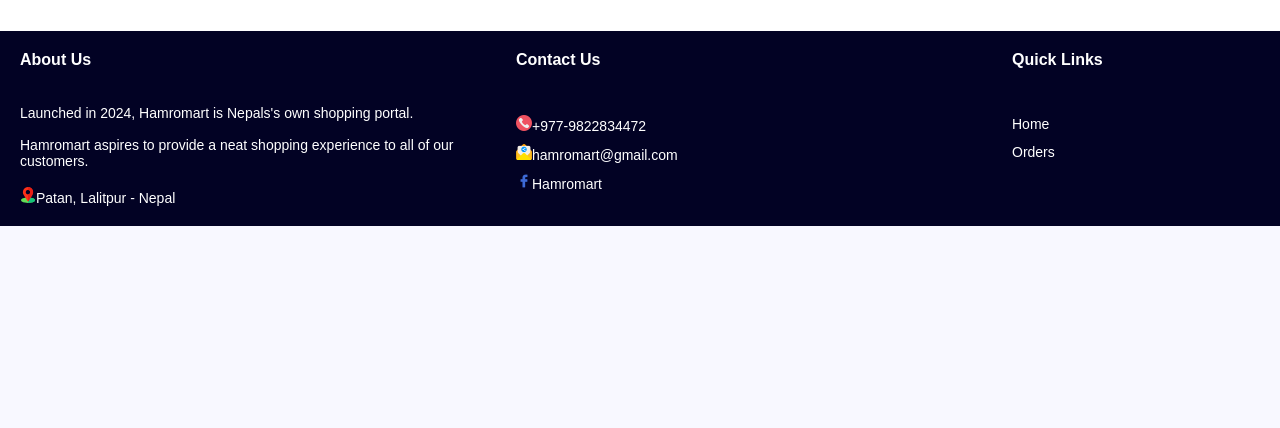
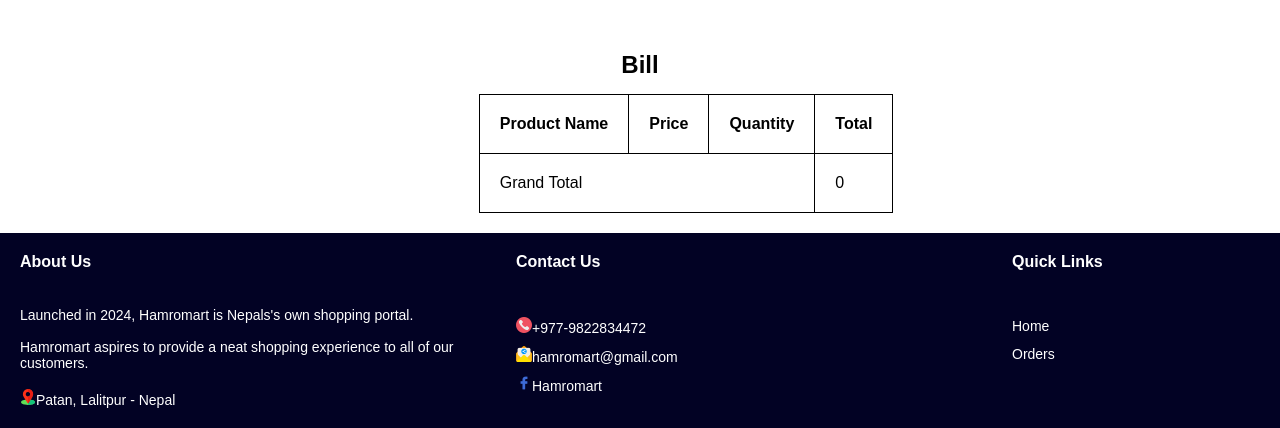
Before and after one commit to flamie4k/hamromart, a PHP site: page /user_payment.php in a window 1280 px wide. Shown: the part 752-1180 px from the top of the page. Before the commit the page ends 978 px from the top, so only its background shows below. Run offline with PHP 8.4, Linux system fonts and the light colour scheme; a user stored in the database is signed in; data that the repository does not hold is empty.

Commit message:
Added billing feature

```diff
--- a/admin_footer.php
+++ b/admin_footer.php
@@ -1,4 +1,4 @@
-
+<div class="absolute_bottom_admin_footer">
 <section id="footer">
             <footer>
                   <div class="about-us">
@@ -37,6 +37,7 @@
       </section>
       <script src="./js/app.js"></script>
       <script src="./js/close.js"></script>
+</div>
 </body>
 
 </html>
--- a/admin_order.php
+++ b/admin_order.php
@@ -1,4 +1,4 @@
-<?php
+   <?php
 
       //include admin header file
       include 'admin_header.php';
--- a/css/login.css
+++ b/css/login.css
@@ -1,3 +1,6 @@
+body{
+    background-image: url(/assets/dottedbackground.png);
+}
 *{
     margin: 0;
     padding: 0;
@@ -23,6 +26,8 @@
     justify-content: center;
     align-items: center;
     margin: 0 2px;
+    padding:5px;
+    padding-left: 10px;
 }
 
 .box{
--- a/css/style.css
+++ b/css/style.css
@@ -138,6 +138,9 @@ button:hover{
 }
 .products{
     display: flex;
+    background-image: url(/assets/dottedbackground.png);
+    background-color: black;
+    background-size: cover;
     justify-content: center;
     align-items: center;
     flex-wrap: wrap;
@@ -199,7 +202,7 @@ footer{
 }
 
 /*resposive css user*/
-@media (max-width:800px){
+@media (max-width:740px){
     .logo{
         margin: 0;
     }
--- a/css/user_order.css
+++ b/css/user_order.css
@@ -1,4 +1,7 @@
 
+.order{
+    padding-top:50px;
+}
 .order h2{
     text-align: center;
     color: purple;
@@ -8,7 +11,7 @@
     justify-content: center;
 }
 .order-container table th,td{
-    padding: 20px;
+    padding: 35px;
     border-bottom: 1px solid black;
 }
 .order-btn{
--- a/register.php
+++ b/register.php
@@ -1,4 +1,4 @@
-<?php
+        <?php
         // include config file
            include 'config.php';
         // check sumbit is set or not
--- a/user_footer.php
+++ b/user_footer.php
@@ -1,4 +1,6 @@
 <!--footer section-->
+<!-- Added CSS to push footer down -->
+<div class="absolute_bottom_user_footer">
 <section id="footer">
     <footer>
         <div class="about-us">
@@ -30,6 +32,7 @@
         </div>
     </footer>
 </section>
+</div>
 <script src="./js/app.js"></script>
 <script src="./js/close.js"></script>
 <script src="./js/user_cart.js"></script>
--- a/user_payment.php
+++ b/user_payment.php
@@ -1,48 +1,49 @@
 <?php include 'user_header.php'; ?>
+
 <?php
+// Execute SQL query to fetch bill details
+$bill_query = mysqli_query($conn, "SELECT * FROM bill");
+
+// Check if the query was successful
+if ($bill_query) {
     //clicked order now and assigning the input values
-          if(isset($_POST['payment'])){
-            $name=mysqli_real_escape_string($conn,$_POST['name']);
-            $email=mysqli_real_escape_string($conn,$_POST['email']);
-            $address=mysqli_real_escape_string($conn,$_POST['address']);
-            $phone=mysqli_real_escape_string($conn,$_POST['phone']);
-            $method=mysqli_real_escape_string($conn,$_POST['method']);
-            $cart_total=0;
-            $cart_products[]='';
+    if(isset($_POST['payment'])) {
+        $name = mysqli_real_escape_string($conn,$_POST['name']);
+        $email = mysqli_real_escape_string($conn,$_POST['email']);
+        $address = mysqli_real_escape_string($conn,$_POST['address']);
+        $phone = mysqli_real_escape_string($conn,$_POST['phone']);
+        $method = mysqli_real_escape_string($conn,$_POST['method']);
+        $cart_total = 0;
+        $cart_products = '';
+
         //execute query for the select cart items where user_id matched
-            $cart_query=mysqli_query($conn,"SELECT * FROM `cart` WHERE user_id='$user_id'") or die('query failed');
-             if(mysqli_num_rows($cart_query)>0){
-              //if selected cart has morethe 0 row
-              while($cart_item = mysqli_fetch_assoc($cart_query)){
+        $cart_query = mysqli_query($conn,"SELECT * FROM `cart` WHERE user_id='$user_id'") or die('query failed');
+
+        if(mysqli_num_rows($cart_query) > 0) {
+            //if selected cart has more than 0 row
+            while($cart_item = mysqli_fetch_assoc($cart_query)) {
                 // fetch cart details
-                $cart_products[] = $cart_item['name'].' ('.$cart_item['quantity'].') ';
+                $cart_products .= $cart_item['name'].' ('.$cart_item['quantity'].') ';
                 //calculate sub total and grant total
-                $sub_total=($cart_item['price'] * $cart_item['quantity']);
-                $cart_total+=$sub_total;
-
+                $sub_total = ($cart_item['price'] * $cart_item['quantity']);
+                $cart_total += $sub_total;
             }
         }
-              // cancadinate the product array using implode method
-                $total_products = implode(',',$cart_products);
-                //execute query for the select orders where all coditon is true
-                $order_query=mysqli_query($conn,"SELECT * FROM `orders` WHERE name='$name'AND number='$' AND email='$email' AND
-                method='$method' AND address='$address' AND total_products='$total_products' AND total_price='$cart_total'") or die('query failed!');
-                // show mesage if cart is empty
-                if($cart_total==0)
-                {
-                  $message[]='your cart is empty';
-                }
-                else{
-                  //ordres row is already exist
-                  if(mysqli_num_rows($order_query)>0){
-                    $message[]='order already placed';
-                  }
-                  else{
+
+        //execute query for the select orders where all condition is true
+        $order_query = mysqli_query($conn,"SELECT * FROM `orders` WHERE name='$name' AND number='$phone' AND email='$email' AND method='$method' AND address='$address' AND total_products='$cart_products' AND total_price='$cart_total'") or die('query failed!');
+
+        // show message if cart is empty
+        if($cart_total == 0) {
+            $message[] = 'Your cart is empty';
+        } else {
+            //orders row already exists
+            if(mysqli_num_rows($order_query) > 0) {
+                $message[] = 'Order already placed';
+            } else {
                 //execute query for the insert all details of orders
-                    mysqli_query($conn,"INSERT INTO `orders`(user_id,name,number,email,method,address,total_products,
-                    total_price) VALUES('$user_id','$name','$phone','$email','$method','$address','$total_products',
-                    '$cart_total')") or die('query failed!');
-                    $message[]='order placed successfully';
+                mysqli_query($conn,"INSERT INTO `orders`(user_id,name,number,email,method,address,total_products,total_price) VALUES('$user_id','$name','$phone','$email','$method','$address','$cart_products','$cart_total')") or die('query failed!');
+                $message[] = 'Order placed successfully';
                 //delete the cart items from selected users id
                 mysqli_query($conn, "DELETE FROM `cart` WHERE user_id = '$user_id'") or die('query failed');
                 //redirect user_order.php page
@@ -50,7 +51,12 @@
             }
         }
     }
+} else {
+    // Handle the case where the bill query failed
+    echo "Error: " . mysqli_error($conn);
+}
 ?>
+
 <section>
     <!--payment section -->
     <div class="payment">
@@ -74,12 +80,65 @@
                     <option value="e-sewa">e-sewa</option>
                     <option value="cash on delivery">cash on delivery</option>
                 </select>
-
             </div>
             <div class="payment-details">
                 <span><img src="./assets/icons/order-now.png" alt=""></span>
-                    <input type="submit" name="payment" value="order now" class="pay pay-now"></div>
+                <input type="submit" name="payment" value="order now" class="pay pay-now">
+            </div>
         </form>
     </div>
+<style>
+    .bill{
+        padding: 20px;
+    }
+    #bill_head {
+        text-align: center;
+        padding-bottom: 15px;
+    }
+    .bill table{
+        margin-left: 37%;
+        border-collapse: collapse;
+    }
+    .bill td, th{
+        padding: 20px;
+        border: 1px solid black;
+        border-collapse: collapse;
+    }
+</style>
+    <!-- Bill section -->
+    <div class="bill">
+        <h2 id="bill_head">Bill</h2>
+        <table>
+            <tr>
+                <th>Product Name</th>
+                <th>Price</th>
+                <th>Quantity</th>
+                <th>Total</th>
+            </tr>
+            <?php
+            // Initializing grand total
+            $grand_total = 0;
+
+            // Loop through each bill item and display details
+            while ($row = mysqli_fetch_assoc($bill_query)) {
+                // Calculate total for each item
+                $total = $row['price'] * $row['quantity'];
+                // Add to grand total
+                $grand_total += $total;
+            ?>
+                <tr>
+                    <td><?php echo $row['name']; ?></td>
+                    <td><?php echo $row['price']; ?></td>
+                    <td><?php echo $row['quantity']; ?></td>
+                    <td><?php echo $total; ?></td>
+                </tr>
+            <?php } ?>
+            <tr>
+                <td colspan="3">Grand Total</td>
+                <td><?php echo $grand_total; ?></td>
+            </tr>
+        </table>
+    </div>
 </section>
-<?php include 'user_footer.php';?>
+
+<?php include 'user_footer.php'; ?>
```
Also changed, not shown: admin_add_admin.php (+7 -1 lines), admin_add_product.php (+8 -1 lines), admin_admin.php (+7 -0 lines), admin_normal_user.php (+7 -0 lines), bill/bill.txt (added, +23 -0 lines), download_bill.php (added, +58 -0 lines), index.php (+0 -47 lines), user_cart.php (+45 -26 lines), user_order.php (+17 -30 lines), assets/dottedbackground.png (added). Lines whose indentation alone changed are shown as unchanged.
